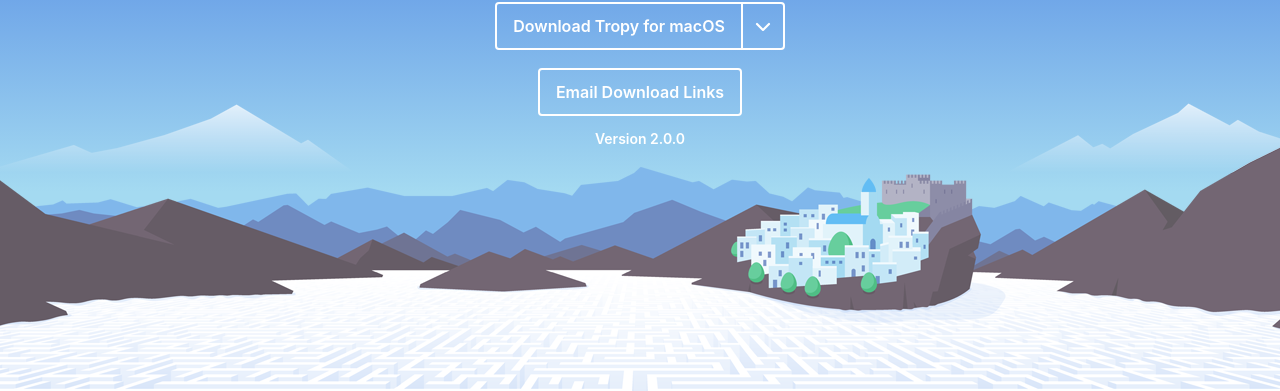
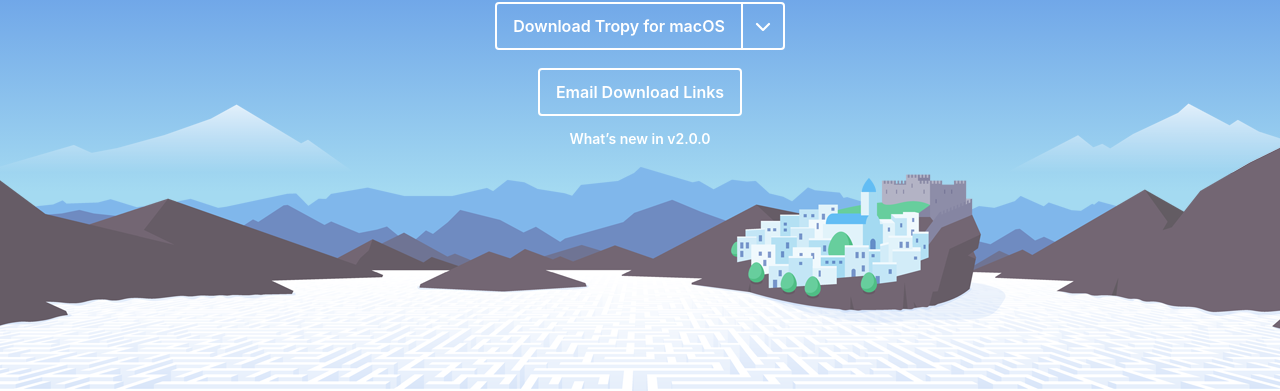
Before and after one commit to tropy/tropy.github.io, a Jekyll site: the page built from index.html, in a window 1280 px wide. Shown: the part 348-739 px from the top of the page. Built offline with Jekyll 4.4.1, drawn with Linux system fonts in a browser that asks for light colours; some of the changed lines change nothing that is shown.

Commit message:
Refactor dropdown. Add release notes link.

```diff
--- a/assets/javascripts/dropdown.js
+++ /dev/null
@@ -1,103 +0,0 @@
-export class Dropdown {
-  constructor() {
-    this.dropdowns = document.querySelectorAll('.dropdown');
-    this.dropdown = null;
-    this.toggle = null;
-    this.menu = null;
-    this.items = null;
-    this.active = null;
-    this.show = false;
-    this.hover = this.hover.bind(this);
-    this.key = this.key.bind(this);
-
-    document.addEventListener('click', e => {
-      if (this.show == false) {
-        if (e.target.classList.contains('dropdown-toggle')) {
-          this.toggle = e.target;
-          this.open();
-        }
-      } else {
-        this.close();
-      }
-    });
-  }
-
-  open() {
-    this.dropdown = this.toggle.parentNode;
-    this.toggle = this.dropdown.querySelector('.dropdown-toggle');
-    this.menu = this.dropdown.querySelector('.dropdown-menu');
-    this.items = this.menu.querySelectorAll('.dropdown-item:not(.disabled)');
-    this.show = true;
-    this.dropdown.classList.add('show');
-    this.toggle.setAttribute('aria-expanded', 'true');
-
-    document.addEventListener('mousemove', this.hover);
-    document.addEventListener('keydown', this.key);
-  }
-
-  close() {
-    this.dropdown.classList.remove('show');
-    this.toggle.setAttribute('aria-expanded', 'false');
-    this.toggle.focus();
-    this.items.forEach(el => el.classList.remove('active'));
-    this.active = null;
-    this.show = false;
-
-    document.removeEventListener('mousemove', this.hover);
-    document.removeEventListener('keydown', this.key);
-  }
-
-  prev() {
-    if (this.active == null) {
-      this.active = this.items.length - 1;
-      this.setActive();
-    } else if (this.active > 0) {
-      this.active--;
-      this.setActive();
-    }
-  }
-
-  next() {
-    if (this.active == null) {
-      this.active = 0;
-      this.setActive();
-    } else if (this.active < this.items.length - 1) {
-      this.active++;
-      this.setActive();
-    }
-  }
-
-  setActive() {
-    this.items.forEach(el => el.classList.remove('active'));
-    this.items[this.active].focus();
-  }
-
-  hover(e) {
-    if (
-      e.target.classList.contains('dropdown-item') &&
-      e.target != document.activeElement
-    ) {
-      const items = Array.prototype.slice.call(this.items);
-      this.active = items.indexOf(e.target);
-      this.setActive();
-    }
-  }
-
-  key(e) {
-    switch (e.key) {
-      case 'Escape':
-        this.close();
-        break;
-      case 'Tab':
-        this.close();
-        break;
-      case 'ArrowUp':
-        e.preventDefault();
-        this.prev();
-        break;
-      case 'ArrowDown':
-        e.preventDefault();
-        this.next();
-    }
-  }
-}
--- /dev/null
+++ b/assets/javascripts/elements/download-option.js
@@ -0,0 +1,24 @@
+import { os } from '../helpers/os.js'
+import { DropdownItem } from './dropdown/index.js'
+import { withAccessors } from '../helpers/with-accessors.js'
+
+
+export class DownloadOption extends DropdownItem {
+  static get observedAttributes() {
+    return ['href', 'index', 'selected', 'disabled', 'mac', 'win', 'linux']
+  }
+
+  connectedCallback() {
+    if (os(this.os)) this.disabled = true
+  }
+
+  get os() {
+    for (const val of ['mac', 'win', 'linux']) {
+      return this.hasAttribute(val) && val
+    }
+  }
+}
+
+const DownloadOptionWithAccessors = withAccessors(DownloadOption, {
+  disabled: true
+})
--- /dev/null
+++ b/assets/javascripts/elements/dropdown/dropdown-item.js
@@ -0,0 +1,41 @@
+import { withAccessors } from '../../helpers/with-accessors.js'
+
+
+class DropdownItem extends HTMLElement {
+  static get observedAttributes() {
+    return ['href', 'index', 'selected', 'disabled']
+  }
+
+  constructor() {
+    super()
+    const shadow = this.attachShadow({ mode: 'open' })
+      .innerHTML = `<a part="a" href="${this.href}" tabindex="-1"><slot></slot></a>`
+
+    this.a = this.shadowRoot.querySelector('a')
+
+    this.addEventListener('mousemove', e => {
+      this.dispatchEvent(new CustomEvent('dropdown.mousemove', {
+        bubbles: true,
+        detail: { index: this.index }
+      }))
+    })
+  }
+
+  attributeChangedCallback(name, oldVal, newVal) {
+    if (name == 'selected' && this.selected) this.a.focus()
+    if (name == 'disabled' && this.disabled) this.disable()
+  }
+
+  disable() {
+    this.href = null
+    this.a.removeAttribute('href')
+  }
+}
+
+DropdownItem = withAccessors(DropdownItem, {
+  index: false,
+  href: false,
+  selected: true
+})
+
+export { DropdownItem }
--- /dev/null
+++ b/assets/javascripts/elements/dropdown/dropdown-menu.js
@@ -0,0 +1,21 @@
+import { withAccessors } from '../../helpers/with-accessors.js'
+
+
+class DropdownMenu extends HTMLElement {
+  static get observedAttributes() {
+    return ['is-open', 'aria-labelledby']
+  }
+
+  constructor() {
+    super()
+    const shadow = this.attachShadow({ mode: 'open' })
+      .innerHTML = `<slot></slot>`
+  }
+}
+
+const DropdownMenuWithAccessors = withAccessors(DropdownMenu, {
+  isOpen: true,
+  ariaLabelledby: false
+})
+
+export { DropdownMenuWithAccessors as DropdownMenu }
--- /dev/null
+++ b/assets/javascripts/elements/dropdown/dropdown-toggle.js
@@ -0,0 +1,34 @@
+import { withAccessors } from '../../helpers/with-accessors.js'
+
+
+class DropdownToggle extends HTMLElement {
+  static get observedAttributes() {
+    return ['id', 'is-open']
+  }
+
+  constructor() {
+    super()
+    const shadow = this.attachShadow({ mode: 'open' })
+      .innerHTML = `<button part="button"><slot></slot></button>`
+
+    this.button = this.shadowRoot.querySelector('button')
+    this.ariaExpanded = false
+
+    this.addEventListener('click', (e) => {
+      this.dispatchEvent(new Event('dropdown.toggle', {bubbles: true}))
+    })
+  }
+
+  attributeChangedCallback(name, oldValue, newValue) {
+    if (name == 'is-open') {
+      this.isOpen ? this.ariaExpanded = true : this.ariaExpanded = false
+    }
+  }
+}
+
+const DropdownToggleWithAccessors = withAccessors(DropdownToggle, {
+  isOpen: true,
+  ariaExpanded: false
+})
+
+export { DropdownToggleWithAccessors as DropdownToggle }
--- /dev/null
+++ b/assets/javascripts/elements/dropdown/dropdown.js
@@ -0,0 +1,124 @@
+import { withAccessors } from '../../helpers/with-accessors.js'
+
+
+class Dropdown extends HTMLElement {
+  static get observedAttributes() {
+    return ['is-open', 'selected']
+  }
+
+  constructor() {
+    super()
+    this.id = Dropdown.id()
+    const shadow = this.attachShadow({ mode: 'open' })
+      .innerHTML = `<slot></slot>`
+    const slot = this.shadowRoot.querySelector('slot')
+    this.handleFocusOutside = this.handleFocusOutside.bind(this)
+
+    slot.addEventListener('slotchange', e => {
+      this.dropdownToggle =
+        this.firstElementChild
+      this.dropdownToggleButton =
+        this.dropdownToggle.shadowRoot.querySelector('button')
+      this.dropdownMenu =
+        this.lastElementChild
+      this.dropdownItems =
+        this.dropdownMenu.querySelectorAll(':not([disabled])')
+      this.length =
+        this.dropdownItems.length
+
+      this.setup()
+    })
+
+    this.addEventListener('dropdown.toggle', e => {
+      this.isOpen = !this.isOpen
+      this.dropdownToggleButton.focus() // FF
+    })
+
+    this.addEventListener('dropdown.mousemove', e => {
+      this.selected = e.detail.index
+    })
+
+    this.addEventListener('keydown', e => {
+      switch (e.key) {
+        case 'Escape':
+          this.isOpen = false
+          this.dropdownToggleButton.focus()
+          break
+        case 'Tab':
+          this.isOpen = false
+          break
+        case 'ArrowUp':
+          e.preventDefault()
+          this.prev()
+          break
+        case 'ArrowDown':
+          e.preventDefault()
+          this.next()
+      }
+    })
+  }
+
+  attributeChangedCallback(name, oldVal, newVal) {
+    if (name == 'is-open') {
+      this.isOpen ? this.open() : this.close()
+      this.dropdownToggle.isOpen = this.isOpen
+      this.dropdownMenu.isOpen = this.isOpen
+
+    } else if (name == 'selected') {
+      if (oldVal) this.dropdownItems[oldVal].selected = false
+      if (newVal) this.dropdownItems[newVal].selected = true
+    }
+  }
+
+  setup() {
+    this.dropdownToggle.id = `${this.id}-toggle`
+    this.dropdownMenu.ariaLabelledby = this.dropdownToggle.id
+    this.dropdownItems.forEach((item, index) => item.index = index)
+  }
+
+  open() {
+    window.addEventListener('blur', this.handleFocusOutside)
+    document.addEventListener('click', this.handleFocusOutside)
+  }
+
+  close() {
+    this.selected = null
+    window.removeEventListener('blur', this.handleFocusOutside)
+    document.removeEventListener('click', this.handleFocusOutside)
+  }
+
+  prev() {
+    if (!this.selected) {
+      this.selected = this.length - 1
+    } else if (this.selected > 0) {
+      this.selected--
+    }
+  }
+
+  next() {
+    if (!this.selected) {
+      this.selected = 0
+    } else if (this.selected < this.length - 1) {
+      this.selected++
+    }
+  }
+
+  handleFocusOutside(e) {
+    if(e.target != this.dropdownToggle && e.target != this.dropdownMenu) {
+      this.isOpen = false
+    }
+  }
+}
+
+// Safari does not support public field declarations yet
+Dropdown.id = (() => {
+  let id = 1
+  return () => `dropdown-${id++}`
+})()
+
+const DropdownWithAccessors = withAccessors(Dropdown, {
+  isOpen: true,
+  selected: false
+})
+
+export { DropdownWithAccessors as Dropdown }
--- /dev/null
+++ b/assets/javascripts/elements/dropdown/index.js
@@ -0,0 +1,4 @@
+export * from './dropdown.js'
+export * from './dropdown-toggle.js'
+export * from './dropdown-menu.js'
+export * from './dropdown-item.js'
--- /dev/null
+++ b/assets/javascripts/helpers/camel-to-lisp-case.js
@@ -0,0 +1,3 @@
+export const camelToLispCase = str => str.replace(
+  /[A-Z]/g, letter => `-${letter.toLowerCase()}`
+)
--- /dev/null
+++ b/assets/javascripts/helpers/os.js
@@ -0,0 +1,22 @@
+export const os = (val => {
+  var os
+
+  try {
+    const UA = navigator.userAgent
+
+    if ((/Mac/).test(UA) && !(/iP(hone|ad)/).test(UA)) {
+      os = 'mac'
+
+    } else if ((/Windows/).test(UA)) {
+      os = 'win'
+
+    } else if ((/Linux/).test(UA) && !(/Android/).test(UA)) {
+      os = 'linux'
+    }
+
+  } catch (error) {
+    // ignore
+  }
+
+  return val => val == os ? true : false
+})()
--- /dev/null
+++ b/assets/javascripts/helpers/with-accessors.js
@@ -0,0 +1,33 @@
+import { camelToLispCase } from './camel-to-lisp-case.js'
+
+
+export const withAccessors = (Obj, props) => {
+  for (const prop in props) {
+    const isBoolean = props[prop]
+    const attr = camelToLispCase(prop)
+
+    if (isBoolean) {
+      Object.defineProperty(Obj.prototype, prop, {
+        get: function() {
+          return this.hasAttribute(attr)
+        },
+        set: function(val) {
+          val ? this.setAttribute(attr, '') : this.removeAttribute(attr)
+        }
+      })
+    } else {
+      Object.defineProperty(Obj.prototype, prop, {
+        get: function() {
+          return this.getAttribute(attr)
+        },
+        set: function(val) {
+          if (val || val === 0) this.setAttribute(attr, val)
+          else if (val === false) this.setAttribute(attr, val)
+          else if (val === null) this.removeAttribute(attr)
+        }
+      })
+    }
+  }
+
+  return Obj
+}
--- a/assets/javascripts/main.js
+++ b/assets/javascripts/main.js
@@ -1,9 +1,13 @@
-'use strict';
+import { Dropdown, DropdownToggle, DropdownMenu, DropdownItem } from "./elements/dropdown/index.js"
+import { DownloadOption } from "./elements/download-option.js"
+import { FocusVisible } from './focus-visible.js'
+import { License } from './license.js'
 
-import { Dropdown } from './dropdown.js';
-import { FocusVisible } from './focus-visible.js';
-import { License } from './license.js';
 
-const dropdown = new Dropdown();
-const focusVisible = new FocusVisible();
-const license = new License();
+customElements.define('tpy-dropdown', Dropdown)
+customElements.define('tpy-dropdown-toggle', DropdownToggle)
+customElements.define('tpy-dropdown-menu', DropdownMenu)
+customElements.define('tpy-download-option', DownloadOption)
+
+const focusVisible = new FocusVisible()
+const license = new License()
--- a/assets/stylesheets/_button-group.scss
+++ b/assets/stylesheets/_button-group.scss
@@ -9,7 +9,7 @@
     margin-left: -2px;
   }
 
-  > .btn:not(:last-child):not(.dropdown-toggle) {
+  > .btn:not(:last-child):not(tpy-dropdown-toggle) {
     border-top-right-radius: 0;
     border-bottom-right-radius: 0;
   }
@@ -19,5 +19,12 @@
       border-top-left-radius: 0;
       border-bottom-left-radius: 0;
     }
+
+    > tpy-dropdown-toggle {
+      &::part(button) {
+        border-top-left-radius: 0;
+        border-bottom-left-radius: 0;
+      }
+    }
   }
 }
--- a/assets/stylesheets/_buttons.scss
+++ b/assets/stylesheets/_buttons.scss
@@ -8,7 +8,8 @@
   }
 }
 
-.btn {
+.btn,
+tpy-dropdown-toggle::part(button) {
   margin: 0;
   background-color: transparent;
   text-decoration: none;
@@ -40,13 +41,4 @@
   > * {
     pointer-events: none;
   }
-
-
-  &.dropdown-toggle {
-    .show & {
-      color: $blue;
-      background-color: $white;
-      border-color: white;
-    }
-  }
 }
--- a/assets/stylesheets/_dropdown.scss
+++ b/assets/stylesheets/_dropdown.scss
@@ -2,18 +2,17 @@
 // Dropdown
 //
 
-.dropdown {
+tpy-dropdown {
   display: flex;
   z-index: $z-index-dropdown;
   position: relative;
+
+  &:not(:defined) {
+    display: none;
+  }
 }
 
-.dropdown-toggle-split {
-  padding-left: $space-sm;
-  padding-right: $space-sm;
-}
-
-.dropdown-menu {
+tpy-dropdown-menu {
   position: absolute;
   left: 0;
   top: 100%;
@@ -24,31 +23,60 @@
   box-shadow: 0 16px 32px -16px rgba($blue-darkest, 0.5);
   display: none;
 
-  .show & {
+  &[is-open] {
     display: block;
   }
 }
 
-.dropdown-item {
+tpy-dropdown-toggle {
+  display: flex;
+
+  > * {
+    pointer-events: none;
+  }
+
+  &::part(button) {
+    &:focus {
+      outline: none;
+    }
+
+    @include state("tpy-dropdown-toggle[is-open]") {
+      color: $blue;
+      background-color: $white;
+      border-color: white;
+    }
+
+    @include variant("tpy-dropdown-toggle.dropdown-toggle-split") {
+      padding-left: $space-sm;
+      padding-right: $space-sm;
+    }
+  }
+}
+
+tpy-dropdown-item {
+  &[disabled] {
+    display: none;
+  }
+
+  &::part(a) {
     display: block;
     color: $body-color;
     padding: $space-min $space-md;
     white-space: nowrap;
+    text-decoration: none;
 
     &:hover {
       text-decoration: none;
     }
 
     &:focus {
+      outline: none;
       background-color: $gray-lighter;
       text-decoration: none;
-
-    .key & {
-      outline: none;
+    }
   }
 }
 
-  &.disabled {
-    display: none;
+tpy-download-option {
+  @extend tpy-dropdown-item;
 }
-}
--- a/assets/stylesheets/home/_hero.scss
+++ b/assets/stylesheets/home/_hero.scss
@@ -79,15 +79,18 @@
     }
   }
 
-  .version {
+  .release-notes {
     font-size: 14px;
     font-weight: 600;
     color: inherit;
-    text-decoration: none;
     margin-bottom: ($space-lg - 11px);
 
     @media (min-width: $sm) {
       margin-bottom: 0;
+    }
+
+    &:focus {
+      outline-color: $white;
     }
   }
 
--- a/index.html
+++ b/index.html
@@ -11,20 +11,19 @@
 
     <div class="btn-group btn-download">
       <a class="btn" href="#" >Download Tropy for macOS</a>
-      <div class="btn-group dropdown">
-        <button class="btn dropdown-toggle dropdown-toggle-split" id="dropdownToggle" aria-haspopup="true" aria-expanded="false" aria-label="More Platforms">
+      <tpy-dropdown class="btn-group">
+        <tpy-dropdown-toggle class="dropdown-toggle-split" aria-label="More Platforms">
           <span class="icon icon-caret-down">{%- include chevron-down.svg -%}</span>
-        </button>
-        <div class="dropdown-menu" aria-labelledby="dropdownToggle">
-          <a class="dropdown-item linux" href="/download/linux" tabindex="-1">Linux 64-bit</a>
-          <a class="dropdown-item mac disabled" href="/download/mac" tabindex="-1">macOS</a>
-          <a class="dropdown-item win" href="/download/win" tabindex="-1">Windows 64-bit</a>
-          <a class="dropdown-item other" href="https://github.com/tropy/tropy/releases/" tabindex="-1">Other&nbsp;platforms</a>
-        </div>
-      </div>
+        </tpy-dropdown-toggle>
+        <tpy-dropdown-menu>
+          <tpy-download-option mac href="/download/mac">macOS</tpy-download-option>
+          <tpy-download-option win href="/download/windows">Windows 64-bit</tpy-download-option>
+          <tpy-download-option linux href="/download/linux">Linux 64-bit</tpy-download-option>
+        </tpy-dropdown-menu>
+      </tpy-dropdown>
     </div>
     <a class="btn btn-email" href="mailto:?subject=Download%20Tropy&amp;body={%- include email-body.html -%}">Email Download Links</a>
-    <div class="version">Version 2.0.0</div>
+    <a href="https://github.com/tropy/tropy/releases" class="release-notes">What’s new in v2.0.0</a>
   </div>
   <div class="hero-illustration"></div>
 </section>
```
Lines whose indentation alone changed are shown as unchanged.
